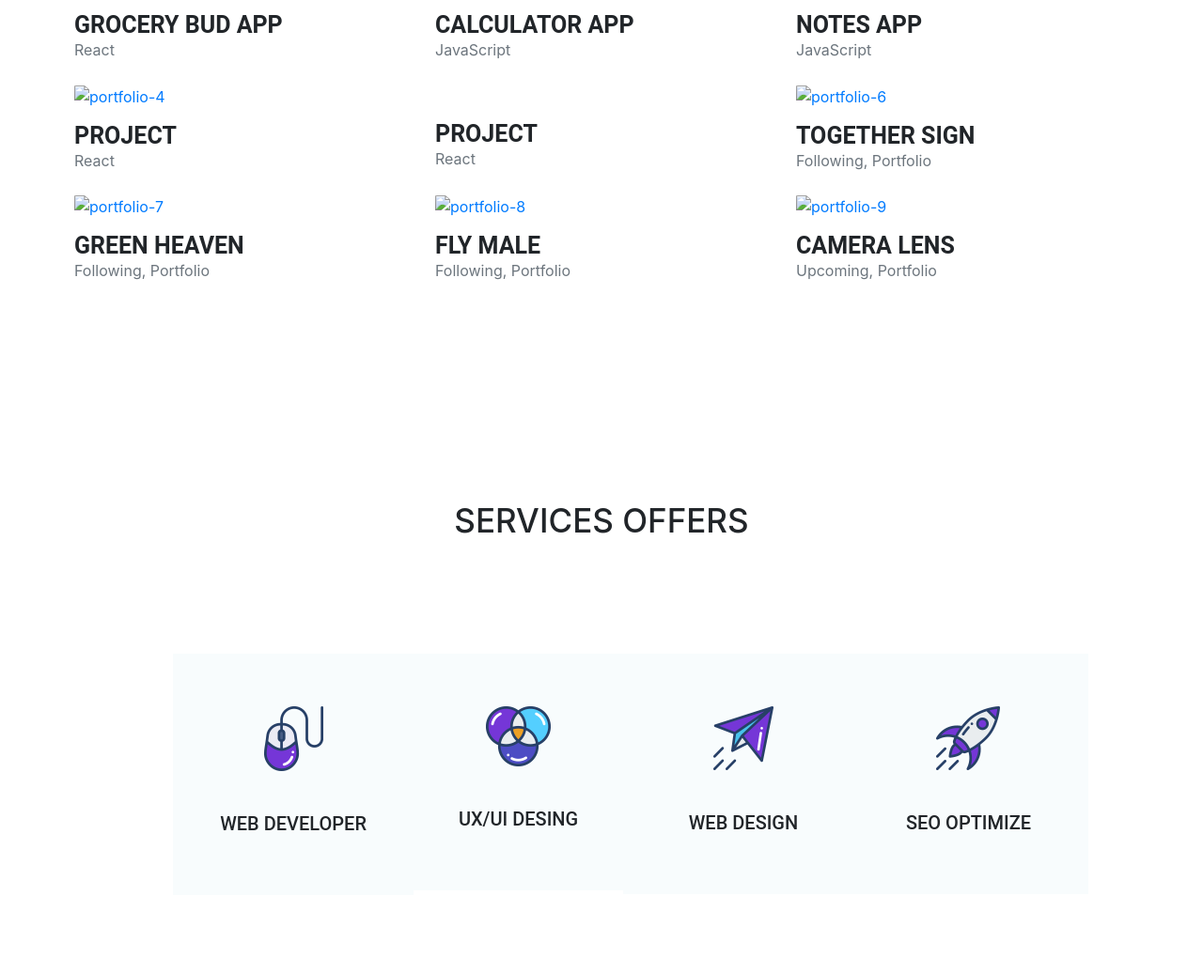
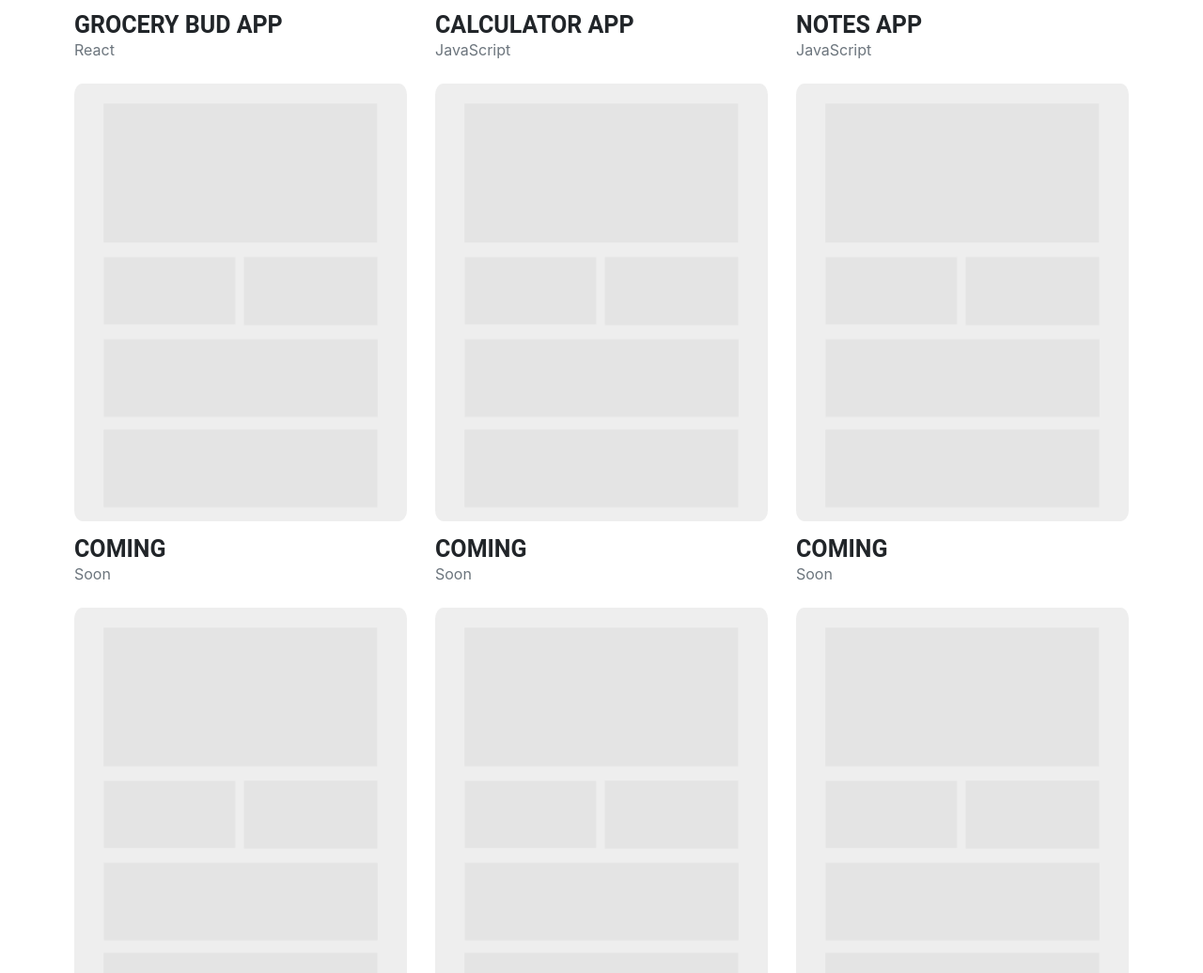
Before and after one commit to RaulMacavei/personal-portfolio, a plain HTML site: page index.html in a window 1280 px wide. Shown: the part 2156-3192 px from the top of the page at 94% size. Drawn offline with Linux system fonts and the light colour scheme; a web font is replaced by a local one.

Commit message:
design changes

```diff
--- a/index.html
+++ b/index.html
@@ -244,12 +244,16 @@
               <div class="our-project">
                 <div class="img">
                   <a class="test-popup-link" href="">
-                    <img src="" alt="portfolio-4" class="img-fluid" />
+                    <img
+                      src="./img/portfolio/upcoming.png"
+                      alt="portfolio-4"
+                      class="img-fluid"
+                    />
                   </a>
                 </div>
                 <div class="title py-4">
-                  <h4 class="text-uppercase">Project</h4>
-                  <span class="text-secondary">React</span>
+                  <h4 class="text-uppercase">Coming</h4>
+                  <span class="text-secondary">Soon</span>
                 </div>
               </div>
             </div>
@@ -257,12 +261,16 @@
               <div class="our-project">
                 <div class="img">
                   <a class="test-popup-link" target="_blank" href="">
-                    <img src="" alt="" class="img-fluid" />
+                    <img
+                      src="./img/portfolio/upcoming.png"
+                      alt=""
+                      class="img-fluid"
+                    />
                   </a>
                 </div>
                 <div class="title py-4">
-                  <h4 class="text-uppercase">Project</h4>
-                  <span class="text-secondary">React</span>
+                  <h4 class="text-uppercase">Coming</h4>
+                  <span class="text-secondary">Soon</span>
                 </div>
               </div>
             </div>
@@ -271,15 +279,15 @@
                 <div class="img">
                   <a class="test-popup-link" href="./img/portfolio/p6.jpg">
                     <img
-                      src="./img/portfolio/p6.jpg"
+                      src="./img/portfolio/upcoming.png"
                       alt="portfolio-6"
                       class="img-fluid"
                     />
                   </a>
                 </div>
                 <div class="title py-4">
-                  <h4 class="text-uppercase">Together sign</h4>
-                  <span class="text-secondary">Following, Portfolio</span>
+                  <h4 class="text-uppercase">Coming</h4>
+                  <span class="text-secondary">Soon</span>
                 </div>
               </div>
             </div>
@@ -288,15 +296,15 @@
                 <div class="img">
                   <a class="test-popup-link" href="./img/portfolio/p7.jpg">
                     <img
-                      src="./img/portfolio/p7.jpg"
+                      src="./img/portfolio/upcoming.png"
                       alt="portfolio-7"
                       class="img-fluid"
                     />
                   </a>
                 </div>
                 <div class="title py-4">
-                  <h4 class="text-uppercase">Green Heaven</h4>
-                  <span class="text-secondary">Following, Portfolio</span>
+                  <h4 class="text-uppercase">Coming</h4>
+                  <span class="text-secondary">Soon</span>
                 </div>
               </div>
             </div>
@@ -305,15 +313,15 @@
                 <div class="img">
                   <a class="test-popup-link" href="./img/portfolio/p8.jpg">
                     <img
-                      src="./img/portfolio/p8.jpg"
+                      src="./img/portfolio/upcoming.png"
                       alt="portfolio-8"
                       class="img-fluid"
                     />
                   </a>
                 </div>
                 <div class="title py-4">
-                  <h4 class="text-uppercase">Fly Male</h4>
-                  <span class="text-secondary">Following, Portfolio</span>
+                  <h4 class="text-uppercase">Coming</h4>
+                  <span class="text-secondary">Soon</span>
                 </div>
               </div>
             </div>
@@ -322,15 +330,15 @@
                 <div class="img">
                   <a class="test-popup-link" href="./img/portfolio/p9.jpg">
                     <img
-                      src="./img/portfolio/p9.jpg"
+                      src="./img/portfolio/upcoming.png"
                       alt="portfolio-9"
                       class="img-fluid"
                     />
                   </a>
                 </div>
                 <div class="title py-4">
-                  <h4 class="text-uppercase">Camera Lens</h4>
-                  <span class="text-secondary">Upcoming, Portfolio</span>
+                  <h4 class="text-uppercase">Coming</h4>
+                  <span class="text-secondary">Soon</span>
                 </div>
               </div>
             </div>
```
Also changed, not shown: img/portfolio/coming-soon.png (added), img/portfolio/coming_soon.png (added), img/portfolio/upcoming.png (added).
